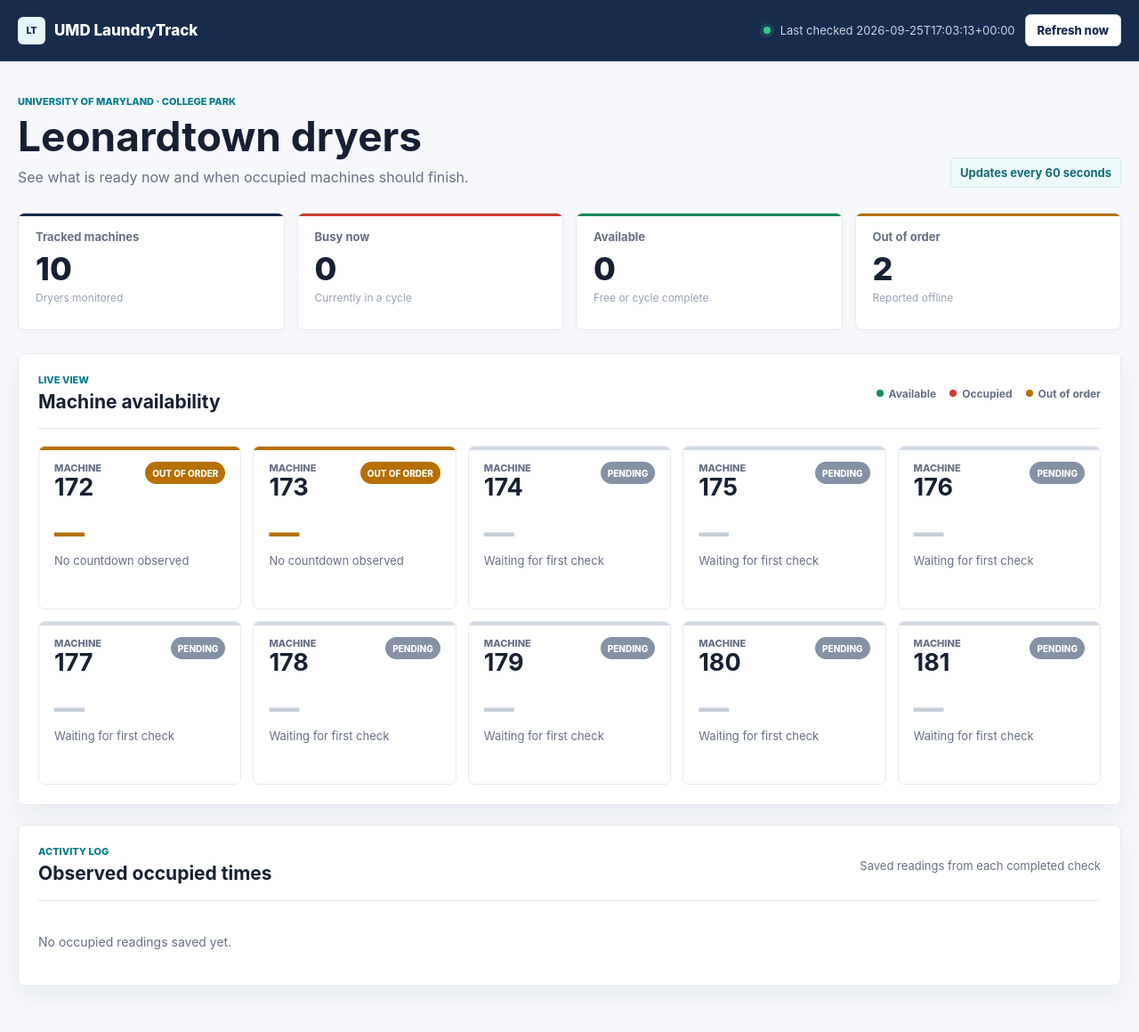
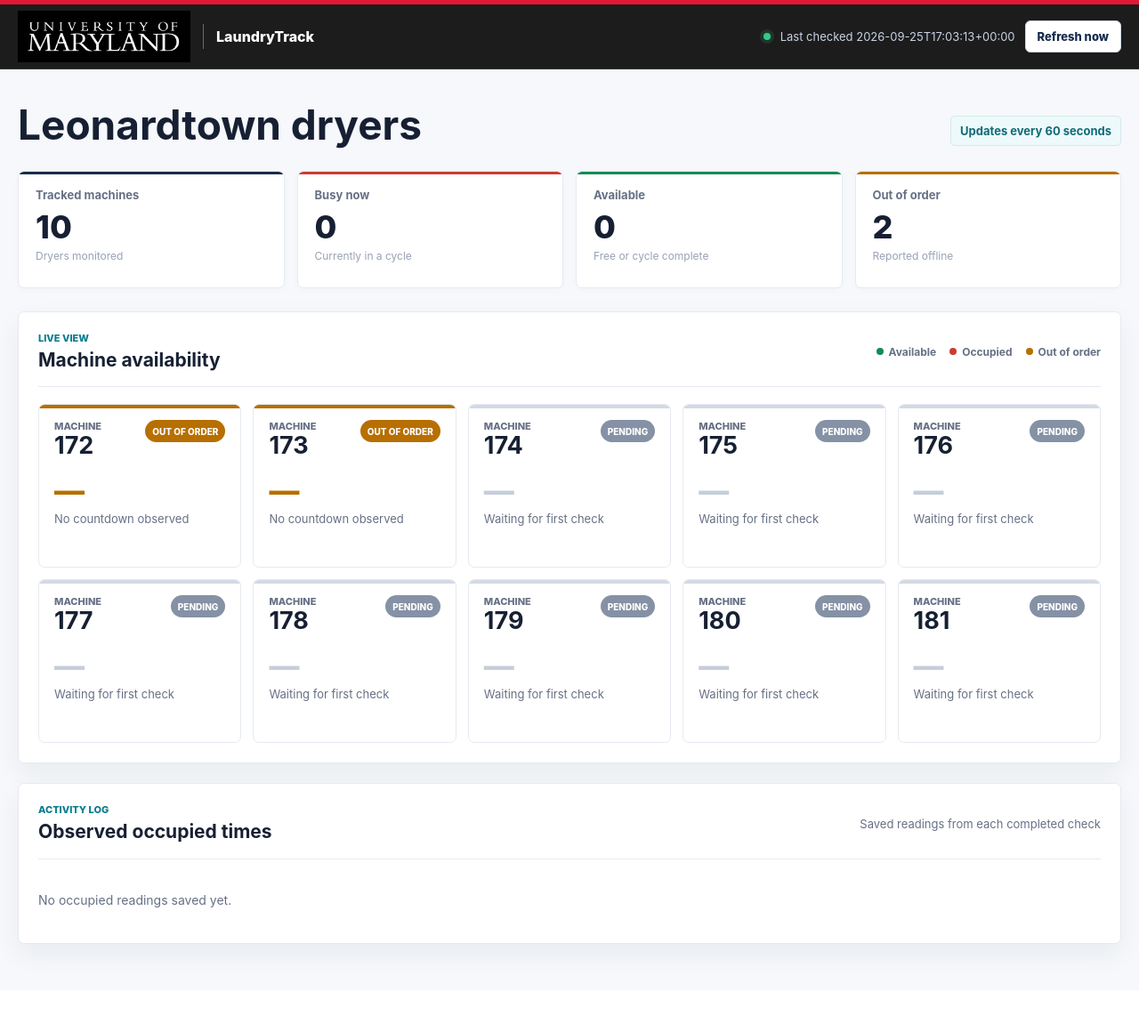
Before and after one commit to Byte717/UMDLaundryTracker, a Flask app: page / in a window 1280 px wide. Shown: the whole page at 89% size. After the commit the page ends 1082 px from the top, so only its background shows below. Run offline with Flask 3, Linux system fonts and the light colour scheme; parts of the project's set-up code (start-up, migrations or seed data) failed here and were passed over.

Commit message:
umd theme change

```diff
--- a/static/styles.css
+++ b/static/styles.css
@@ -44,7 +44,8 @@ h1, h2, h3, p { margin: 0; }
 
 .site-header {
   color: #f8fbff;
-  background: var(--navy);
+  border-top: 5px solid #e21833;
+  background: #1c1c1c;
   border-bottom: 1px solid rgba(255, 255, 255, 0.1);
 }
 
@@ -55,7 +56,7 @@ h1, h2, h3, p { margin: 0; }
 }
 
 .header-inner {
-  min-height: 68px;
+  min-height: 72px;
   display: flex;
   align-items: center;
   justify-content: space-between;
@@ -65,26 +66,29 @@ h1, h2, h3, p { margin: 0; }
 .brand {
   display: inline-flex;
   align-items: center;
-  gap: 10px;
+  gap: 14px;
   color: #ffffff;
-  font-size: 17px;
-  font-weight: 780;
+  font-size: 16px;
+  font-weight: 800;
   letter-spacing: 0;
 }
 
 .brand:hover { color: #ffffff; }
 
-.brand-mark {
-  display: grid;
-  width: 31px;
-  height: 31px;
-  place-items: center;
-  border-radius: 6px;
-  color: var(--navy);
-  background: #e7f6f8;
-  font-size: 10px;
-  font-weight: 900;
-  letter-spacing: 0;
+.brand img {
+  display: block;
+  width: 194px;
+  height: auto;
+}
+
+.brand-divider {
+  width: 1px;
+  height: 28px;
+  background: rgba(255, 255, 255, 0.35);
+}
+
+.brand-name {
+  color: #ffffff;
 }
 
 .header-status {
@@ -134,7 +138,6 @@ button:disabled { cursor: wait; opacity: 0.7; }
   margin-bottom: 28px;
 }
 
-.eyebrow,
 .section-kicker {
   color: var(--teal);
   font-size: 11px;
@@ -143,20 +146,10 @@ button:disabled { cursor: wait; opacity: 0.7; }
   text-transform: uppercase;
 }
 
-.eyebrow { margin-bottom: 8px; }
-
 h1 {
   font-size: clamp(32px, 4vw, 46px);
   line-height: 1.05;
   letter-spacing: 0;
-}
-
-.subtitle {
-  max-width: 620px;
-  margin-top: 10px;
-  color: var(--muted);
-  font-size: 16px;
-  line-height: 1.5;
 }
 
 .polling-note {
@@ -411,6 +404,11 @@ h2 { font-size: 21px; line-height: 1.2; }
 }
 
 @media (max-width: 520px) {
+  .header-inner { min-height: 62px; }
+  .brand { gap: 9px; }
+  .brand img { width: 138px; }
+  .brand-divider { height: 22px; }
+  .brand-name { font-size: 14px; }
   .shell { padding-top: 28px; }
   .page-intro { margin-bottom: 21px; }
   .polling-note { font-size: 12px; }
--- a/templates/dashboard.html
+++ b/templates/dashboard.html
@@ -4,14 +4,16 @@
     <meta charset="utf-8">
     <meta name="viewport" content="width=device-width, initial-scale=1">
     <title>UMD LaundryTrack</title>
+    <link rel="icon" href="/static/umd-mark.png" type="image/png">
     <link rel="stylesheet" href="/static/styles.css">
   </head>
   <body>
     <header class="site-header">
       <div class="header-inner">
         <a class="brand" href="/" aria-label="UMD LaundryTrack home">
-          <span class="brand-mark" aria-hidden="true">LT</span>
-          <span>UMD LaundryTrack</span>
+          <img src="/static/umd-wordmark-light.png" alt="University of Maryland">
+          <span class="brand-divider" aria-hidden="true"></span>
+          <span class="brand-name">LaundryTrack</span>
         </a>
         <div class="header-status">
           <span class="live-dot" aria-hidden="true"></span>
@@ -29,11 +31,7 @@
 
     <main class="shell">
       <section class="page-intro">
-        <div>
-          <p class="eyebrow">University of Maryland · College Park</p>
-          <h1>Leonardtown dryers</h1>
-          <p class="subtitle">See what is ready now and when occupied machines should finish.</p>
-        </div>
+        <h1>Leonardtown dryers</h1>
         <p class="polling-note">Updates every {{ poll_interval }} seconds</p>
       </section>
 
```
Also changed, not shown: static/umd-mark.png (added), static/umd-wordmark-light.png (added).
